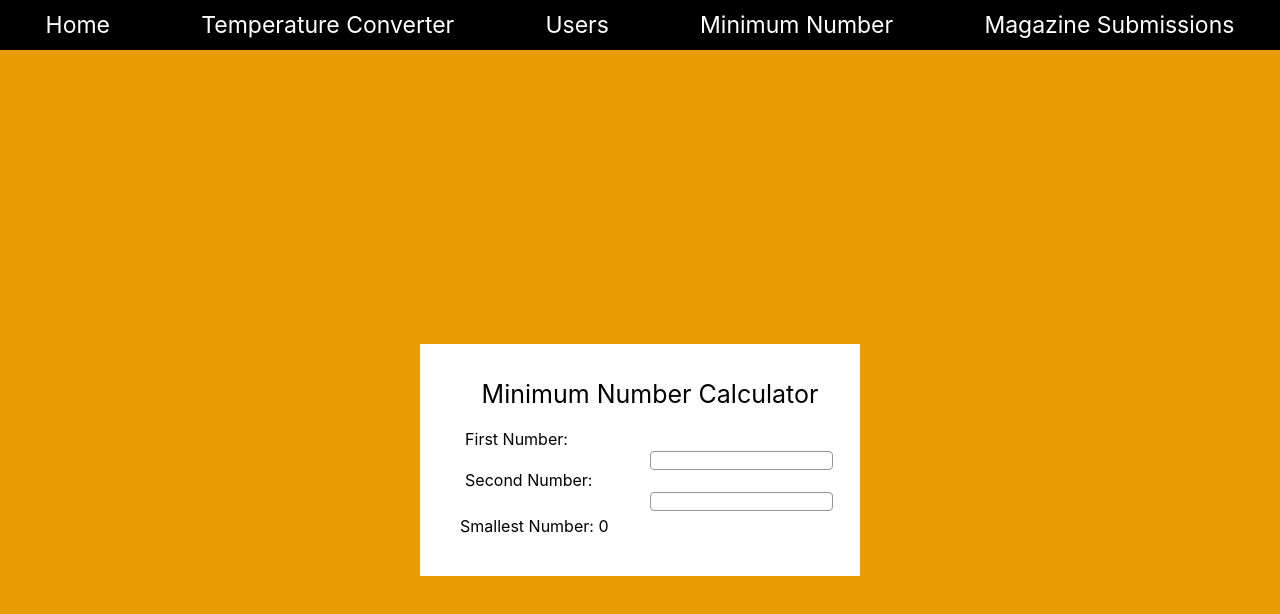
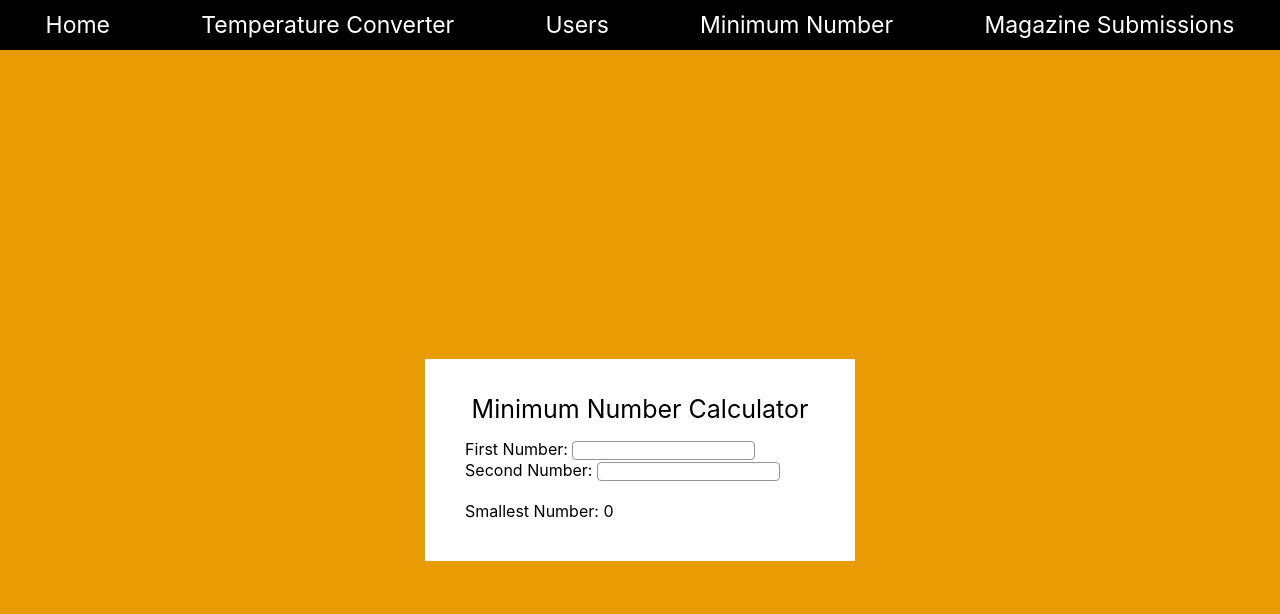
Before and after one commit to ValerieLoveland/frankenstein, a React (Create React App) app: page /min in a window 1280 px wide. Shown: the top 614 px of the page. Built offline with nearby package versions, Linux system fonts and the light colour scheme.

Commit message:
Change names and organizing

```diff
--- a/src/MinimumNumber/MinimumNumber.css
+++ b/src/MinimumNumber/MinimumNumber.css
@@ -1,13 +1,21 @@
-.sub {
-  padding: 5px;
+.inputs-padding {
+  padding-bottom: 20px;
 }
 
-.field {
+.input {
   text-align: right;
   margin-right: 55px;
   background-color: white;
   border: 1px solid #94939e;
   box-sizing: border-box;
   border-radius: 4px;
-  margin-left: 50%;
 }
+
+.l-shaped-padding {
+  padding-bottom: 20px;
+  padding-left: 20px;
+}
+
+.line-up {
+  position: relative;
+}
--- a/src/MinimumNumber/MinimumNumber.tsx
+++ b/src/MinimumNumber/MinimumNumber.tsx
@@ -9,22 +9,21 @@ export const MinimumNumber = () => {
   return (
     <>
       <Card title="Minimum Number Calculator">
-        <div>
-          <form className="sub" onSubmit={() => false}>
+        <div className="l-shaped-padding">
+          <form className="inputs-padding " onSubmit={() => false}>
             <div>
               <label>First Number: </label>
               <input
-                className="field"
+                className="input line-up"
                 onChange={(event) => {
                   setMinInput1(parseInt(event.currentTarget.value));
                 }}
               />
             </div>
-
             <div>
               <label>Second Number: </label>
               <input
-                className="field"
+                className="input line-up"
                 onChange={(event) => {
                   setMinInput2(parseInt(event.currentTarget.value));
                 }}
--- a/src/TemperatureConverter/TemperatureConverter.css
+++ b/src/TemperatureConverter/TemperatureConverter.css
@@ -15,3 +15,8 @@
   background: white;
   box-shadow: 0px 3px 10px 0px rgba(0, 0, 0, 0.24);
 }
+
+.l-shaped-padding {
+  padding-bottom: 20px;
+  padding-left: 20px;
+}
--- a/src/TemperatureConverter/TemperatureConverter.tsx
+++ b/src/TemperatureConverter/TemperatureConverter.tsx
@@ -7,7 +7,7 @@ export const TemperatureConverter = () => {
 
   return (
     <Card title="Temperature Converter">
-      <div>
+      <div className="l-shaped-padding">
         <form onSubmit={() => false}>
           <div>
             <p>
--- a/src/Users/PersonCard.css
+++ /dev/null
@@ -1,11 +0,0 @@
-.card {
-  padding: 10px 40px 10px 40px;
-  margin: 10px 0;
-}
-
-.ul-style {
-  margin-block-start: 0;
-  margin-block-end: 0;
-  align-items: center;
-  list-style-type: none;
-}
--- a/src/Users/PersonCard.tsx
+++ b/src/Users/PersonCard.tsx
@@ -1,6 +1,5 @@
 import { Person } from "./Users";
 import React from "react";
-import "./PersonCard.css";
 import { Card } from "../shared/Card";
 
 export const PersonCard: React.FC<PersonCardProps> = (props) => {
@@ -8,14 +7,12 @@ export const PersonCard: React.FC<PersonCardProps> = (props) => {
 
   return (
     <Card>
-      <div className="ul-style card">
-        <div>
-          {person.name} {person.lastName}
-        </div>
-        <div className="mb-5">{person.userName}</div>
+      <div>
+        {person.name} {person.lastName}
+      </div>
+      <div className="mb-5">{person.userName}</div>
 
-        <img src={person.avatar} alt="headshot of person" />
-      </div>
+      <img src={person.avatar} alt="headshot of person" />
     </Card>
   );
 };
--- a/src/Users/Users.tsx
+++ b/src/Users/Users.tsx
@@ -30,12 +30,12 @@ export const Users: React.FC = () => {
   });
 
   const listItems = map(filterPeople, (person) => (
-    <li className="card" key={person.userName}>
+    <li key={person.userName}>
       <PersonCard person={person} />
     </li>
   ));
 
-  return <ul className="ul-style">{listItems}</ul>;
+  return <ul>{listItems}</ul>;
 };
 
 export type Person = {
--- a/src/shared/Card.tsx
+++ b/src/shared/Card.tsx
@@ -6,7 +6,7 @@ export const Card: React.FC<CardProps> = (props) => {
       style={{
         backgroundColor: "white",
         fontSize: "16px",
-        padding: "20px 20px 40px 40px",
+        padding: "20px ",
       }}
     >
       <header
```
